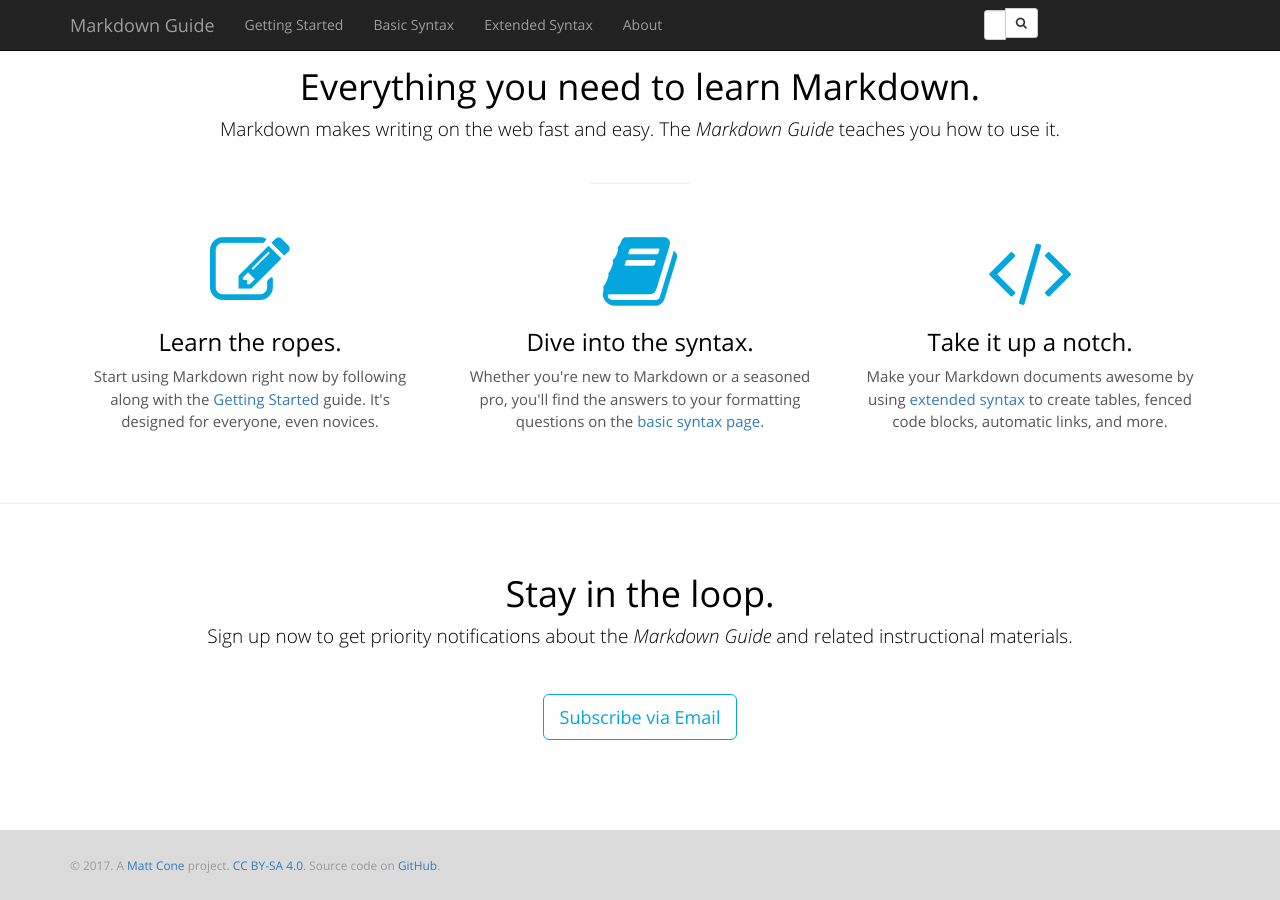
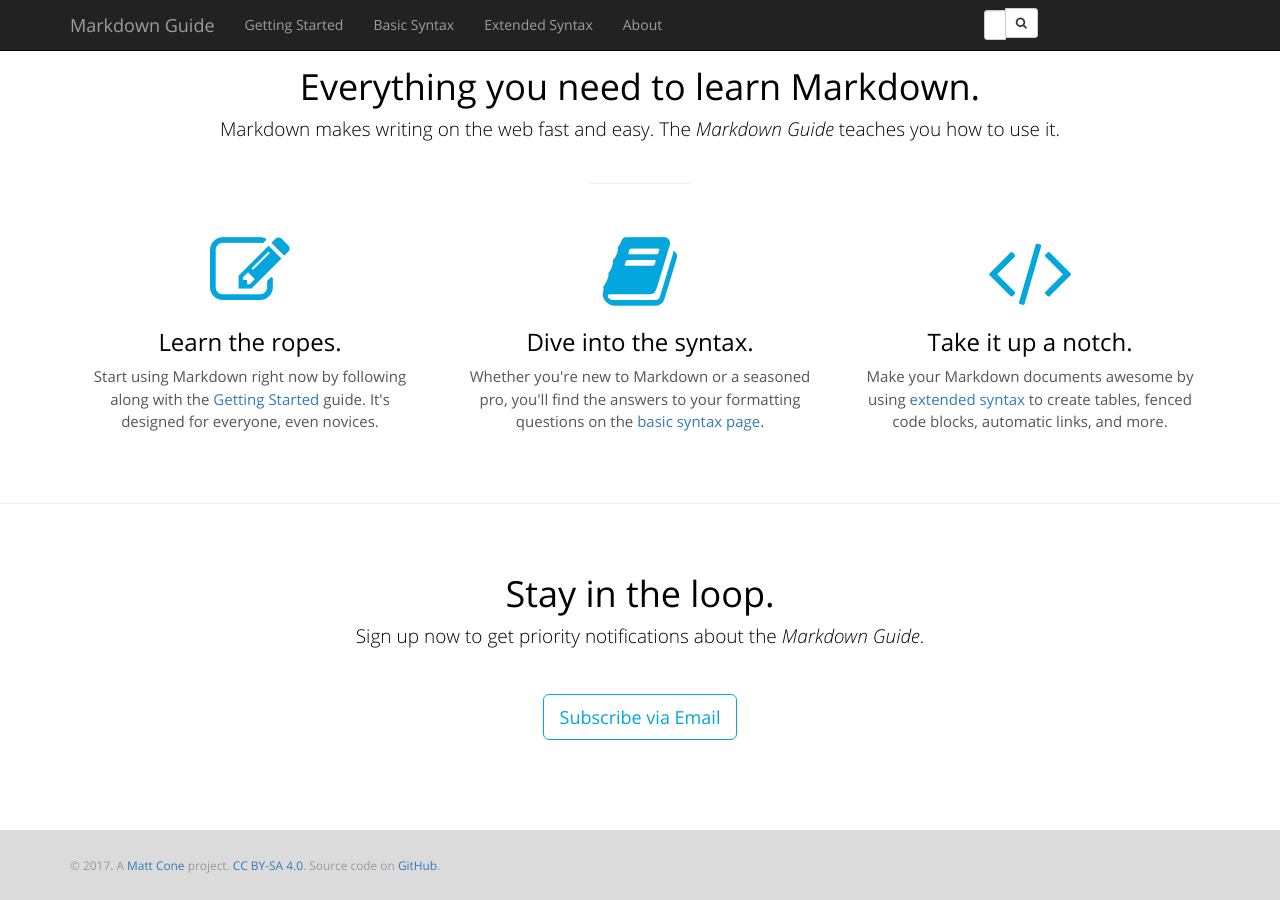
Before and after one commit to mattcone/markdown-guide, a Jekyll site: the page built from index.html, in a window 1280 px wide and 900 px high, scrolled down 658 px. Built offline with Jekyll 4.4.1, drawn with Linux system fonts in a browser that asks for light colours; comment, search, counter and statistics services are not loaded.

Commit message:
Remove reference to instructional materials

```diff
--- a/_layouts/about.html
+++ b/_layouts/about.html
@@ -20,7 +20,7 @@
           <div class="panel panel-default">
             <div class="panel-heading">Stay Informed</div>
             <div class="panel-body">
-              <a href="http://tinyletter.com/markdownguide">Subscribe via email</a> to get priority notifications about the <em>Markdown Guide</em> and related instructional materials.
+              <a href="http://tinyletter.com/markdownguide">Subscribe via email</a> to get priority notifications about the <em>Markdown Guide</em>.
             </div>
           </div>
         </div>
--- a/index.html
+++ b/index.html
@@ -49,7 +49,7 @@
     <div class="container">
       <div class="md-guide-feature">
         <h1 class="no-anchor">Stay in the loop.</h1>
-        <p class="lead">Sign up now to get priority notifications about the <em>Markdown Guide</em> and related instructional materials.</p>
+        <p class="lead">Sign up now to get priority notifications about the <em>Markdown Guide</em>.</p>
         <br/>
         <a class="btn btn-default btn-lg" href="http://tinyletter.com/markdownguide">Subscribe via Email</a>
       </div>
```
